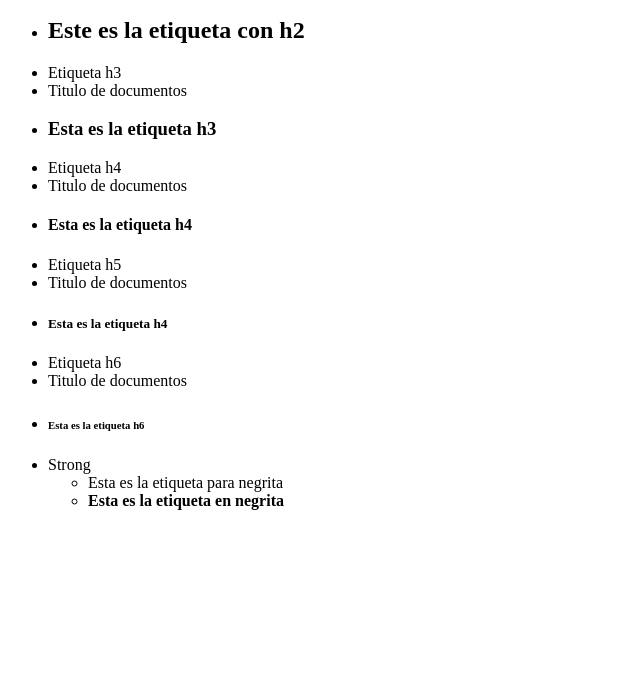
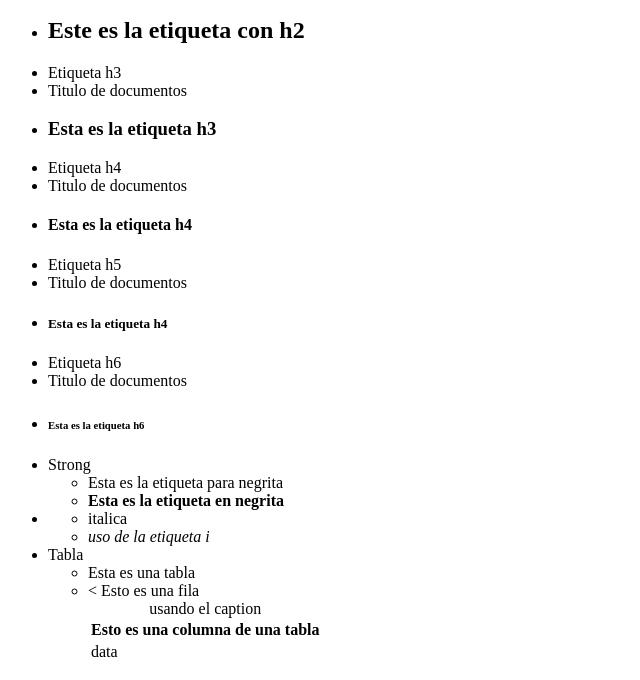
Before and after one commit to RodrigoKasutoru/Optativa1, a plain HTML site: page Practica1EtiquetasHTML/index.html in a window 1280 px wide. Shown: the part 171-851 px from the top of the page, without its empty margins (0-640 px from the left). Before the commit the page ends 800 px from the top, so only its background shows below. Drawn offline with Linux system fonts and the light colour scheme.

Commit message:
agregar las etiquetas de tabla a la lista

```diff
--- a/Practica1EtiquetasHTML/index.html
+++ b/Practica1EtiquetasHTML/index.html
@@ -54,6 +54,35 @@
 					<li><strong>Esta es la etiqueta en negrita</strong></li>
 				</ul>
 			</li>
+			<li>
+				<ul>
+				<li>italica</li>
+				<li><i>uso de la etiqueta i</i></li>
+				</ul>
+			</li>
+			<li>
+				Tabla
+				<ul>
+					<li>Esta es una tabla </li>
+					<li><<table>
+						<caption>usando el caption</caption>
+						<thead>
+							<tr>
+								Esto es una fila
+								<th>
+									Esto es una columna de una tabla
+								</th>
+							</tr>
+						</thead>
+						<tbody>
+							<tr>
+								<td>data</td>
+							</tr>
+						</tbody>
+					</table></li>
+				</ul>
+
+			</li>
 		</ul>
 
 	</body>
```
